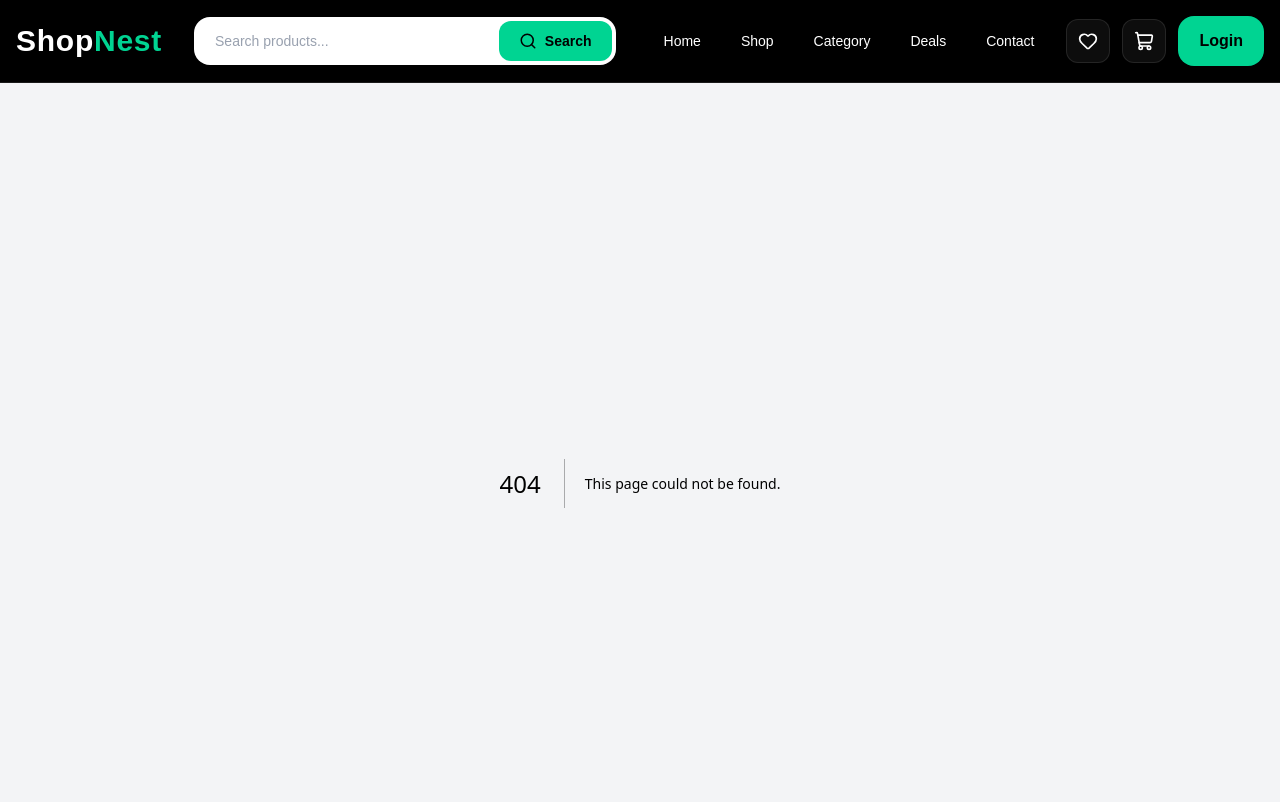
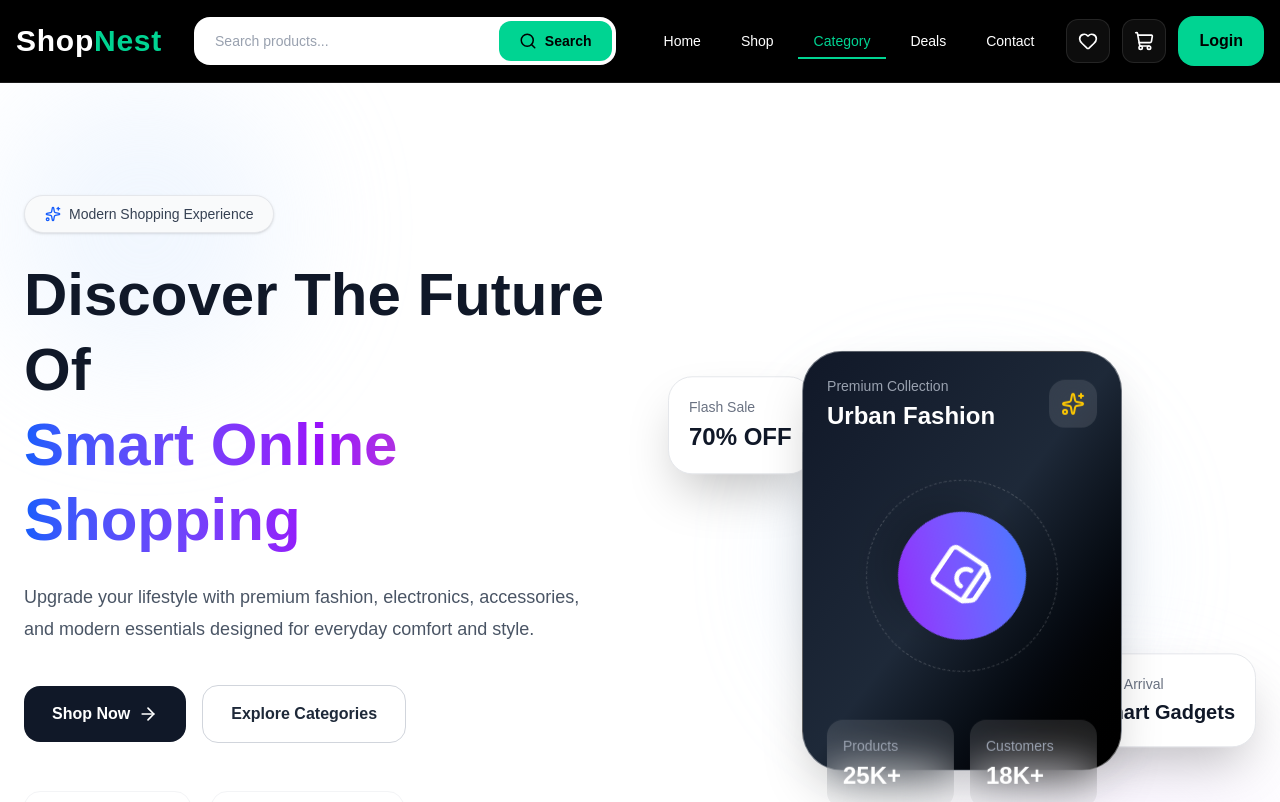
Before and after one commit to kyachingprue/next-ecommerce-website, a Next.js app: page /categories in a window 1280 px wide. Before the commit this address had no page. Shown: the top 802 px of the page. Built offline with nearby package versions, Linux system fonts and the light colour scheme.

Commit message:
new code updated

```diff
--- a/src/app/category/page.tsx
+++ b/src/app/categories/page.tsx
@@ -1,5 +1,4 @@
 import CategoryBanner from '@/components/category/CategoryBanner';
-import React from 'react';
 
 export default function CategoryPage() {
   return (
--- a/src/app/shop/page.tsx
+++ b/src/app/shop/page.tsx
@@ -13,13 +13,27 @@ const ShopPage = () => {
   const categories = getAllCategories()
 
   // Selected Category State
+  // Selected Category State
   const [selectedCategory, setSelectedCategory] = useState('all')
+  const [currentPage, setCurrentPage] = useState(1)
+
+  const productsPerPage = 12
 
   // Filter Products
   const filteredProducts =
     selectedCategory === 'all'
       ? allProducts
       : allProducts.filter(product => product.category === selectedCategory)
+
+  // Total Pages
+  const totalPages = Math.ceil(filteredProducts.length / productsPerPage)
+
+  // Pagination Start & End
+  const startIndex = (currentPage - 1) * productsPerPage
+  const endIndex = startIndex + productsPerPage
+
+  // Current Products
+  const currentProducts = filteredProducts.slice(startIndex, endIndex)
 
   return (
     <div className="container mx-auto py-6 md:py-5">
@@ -45,7 +59,10 @@ const ShopPage = () => {
         <div className="grid grid-cols-2 md:grid-cols-3 lg:grid-cols-5 gap-5">
           {/* All Products Button */}
           <button
-            onClick={() => setSelectedCategory('all')}
+            onClick={() => {
+              setSelectedCategory('all')
+              setCurrentPage(1)
+            }}
             className={`
               group relative overflow-hidden rounded-3xl border bg-white p-5
               shadow-md transition-all duration-300 hover:-translate-y-2
@@ -82,7 +99,8 @@ const ShopPage = () => {
           {categories.map(category => (
             <Link
               href={`/shop/${category.slug}`}
-               key={category.id}
+              key={category.id}
+              onClick={() => setCurrentPage(1)}
               className={`
                 group relative overflow-hidden rounded-3xl border bg-white p-5
                 shadow-md transition-all duration-300 hover:-translate-y-2
@@ -175,9 +193,69 @@ const ShopPage = () => {
 
         {/* Product Grid */}
         <div className="grid grid-cols-1 md:grid-cols-2 lg:grid-cols-3 gap-10">
-          {filteredProducts.map(product => (
+          {currentProducts.map(product => (
             <ProductCard key={product.id} product={product} />
           ))}
+        </div>
+        {/* Pagination */}
+        <div className="my-16 flex items-center justify-center gap-3 flex-wrap">
+          {/* Previous */}
+          <button
+            onClick={() => setCurrentPage(prev => prev - 1)}
+            disabled={currentPage === 1}
+            className="
+      rounded-full px-5 py-3
+      bg-linear-to-r from-slate-100 to-slate-200
+      text-slate-700 font-semibold
+      shadow-md transition-all duration-300
+      hover:scale-105 hover:shadow-xl
+      disabled:opacity-40 disabled:cursor-not-allowed
+    "
+          >
+            Prev
+          </button>
+
+          {/* Dynamic Page Numbers */}
+          {Array.from({ length: totalPages }, (_, index) => {
+            const page = index + 1
+
+            return (
+              <button
+                key={page}
+                onClick={() => setCurrentPage(page)}
+                className={`
+          h-12 w-12 rounded-full
+          font-bold transition-all duration-300
+          shadow-md hover:scale-110
+
+          ${
+            currentPage === page
+              ? 'bg-linear-to-r from-cyan-500 via-blue-500 to-indigo-500 text-white shadow-cyan-300'
+              : 'bg-white text-slate-700 border border-slate-200 hover:bg-slate-50'
+          }
+        `}
+              >
+                {page}
+              </button>
+            )
+          })}
+
+          {/* Next */}
+          <button
+            onClick={() => setCurrentPage(prev => prev + 1)}
+            disabled={currentPage === totalPages}
+            className="
+      rounded-full px-5 py-3
+      bg-linear-to-r from-cyan-500 to-blue-500
+      text-white font-semibold
+      shadow-lg shadow-cyan-200
+      transition-all duration-300
+      hover:scale-105 hover:shadow-xl
+      disabled:opacity-40 disabled:cursor-not-allowed
+    "
+          >
+            Next
+          </button>
         </div>
       </div>
     </div>
--- a/src/components/category/CategoryBanner.tsx
+++ b/src/components/category/CategoryBanner.tsx
@@ -1,97 +1,207 @@
 'use client'
 
-import Image from 'next/image'
-import { motion } from 'framer-motion'
+import { motion } from 'motion/react'
+import {
+  ArrowRight,
+  Sparkles,
+  ShieldCheck,
+  Truck,
+  ShoppingBag
+} from 'lucide-react'
+import Link from 'next/link'
+import CategoriesSection from '../home/CategoriesSection'
 
-const CategoryBanner = () => {
+export default function CategoryBanner() {
   return (
-    <section className="w-full bg-white py-10 px-4 md:px-10 lg:px-20">
-      {/* Top Heading */}
-      <div className="text-center mb-8">
-        <h2 className="text-2xl md:text-4xl font-bold text-gray-800">
-          Shop by Category
-        </h2>
-        <p className="text-gray-500 mt-2 text-sm md:text-base">
-          Explore trending collections curated for you
-        </p>
+    <section>
+      <section className="relative overflow-hidden bg-white py-20 lg:py-28">
+        {/* Background Blur Effects */}
+        <div className="absolute left-0 top-0 h-72 w-72 rounded-full bg-blue-100 blur-3xl opacity-40" />
+        <div className="absolute bottom-0 right-0 h-80 w-80 rounded-full bg-purple-100 blur-3xl opacity-40" />
+
+        <div className="container mx-auto px-6">
+          <div className="grid items-center gap-14 lg:grid-cols-2">
+            {/* LEFT CONTENT */}
+            <motion.div
+              initial={{ opacity: 0, x: -70 }}
+              whileInView={{ opacity: 1, x: 0 }}
+              transition={{ duration: 0.8 }}
+              viewport={{ once: true }}
+              className="relative z-10"
+            >
+              {/* Badge */}
+              <div className="mb-6 inline-flex items-center gap-2 rounded-full border border-gray-200 bg-gray-50 px-5 py-2 text-sm font-medium text-gray-700 shadow-sm">
+                <Sparkles className="h-4 w-4 text-blue-600" />
+                Modern Shopping Experience
               </div>
 
-      {/* Banner Layout */}
-      <div className="grid grid-cols-1 lg:grid-cols-3 gap-6">
-        {/* LEFT BIG BANNER */}
-        <motion.div
-          whileHover={{ scale: 1.02 }}
-          className="relative lg:col-span-2 h-75 md:h-105 rounded-2xl overflow-hidden shadow-md"
-        >
-          <Image
-            src="https://images.unsplash.com/photo-1518770660439-4636190af475"
-            alt="Electronics"
-            fill
-            className="object-cover"
-            sizes="(max-width: 1024px) 100vw, 66vw"
-          />
+              {/* Heading */}
+              <h1 className="max-w-2xl text-4xl font-black leading-tight text-gray-900 md:text-6xl">
+                Discover The Future Of
+                <span className="block bg-linear-to-r from-blue-600 via-purple-600 to-pink-500 bg-clip-text text-transparent">
+                  Smart Online Shopping
+                </span>
+              </h1>
 
-          <div className="absolute inset-0 bg-linear-to-r from-black/60 via-black/20 to-transparent"></div>
-
-          <div className="absolute left-6 md:left-10 bottom-6 text-white">
-            <h3 className="text-xl md:text-3xl font-bold">Electronics Deals</h3>
-            <p className="text-sm md:text-base text-gray-200 mt-1">
-              Up to 50% off on smart devices
+              {/* Description */}
+              <p className="mt-6 max-w-xl text-lg leading-8 text-gray-600">
+                Upgrade your lifestyle with premium fashion, electronics,
+                accessories, and modern essentials designed for everyday comfort
+                and style.
               </p>
 
-            <button className="mt-4 px-5 py-2 bg-white text-black rounded-full text-sm font-medium hover:bg-gray-200 transition">
+              {/* Buttons */}
+              <div className="mt-10 flex flex-wrap items-center gap-4">
+                <Link
+                  href="/shop"
+                  className="group inline-flex items-center gap-2 rounded-2xl bg-gray-900 px-7 py-4 font-semibold text-white transition-all duration-300 hover:scale-105 hover:bg-black"
+                >
                   Shop Now
-            </button>
+                  <ArrowRight className="h-5 w-5 transition-transform duration-300 group-hover:translate-x-1" />
+                </Link>
+
+                <Link
+                  href="/categories"
+                  className="rounded-2xl border border-gray-300 px-7 py-4 font-semibold text-gray-800 transition-all duration-300 hover:border-gray-900 hover:bg-gray-100"
+                >
+                  Explore Categories
+                </Link>
+              </div>
+
+              {/* Features */}
+              <div className="mt-12 flex flex-wrap gap-5">
+                <div className="flex items-center gap-3 rounded-2xl border border-gray-100 bg-white px-5 py-4 shadow-lg shadow-gray-100">
+                  <Truck className="h-5 w-5 text-blue-600" />
+                  <span className="font-medium text-gray-700">
+                    Fast Delivery
+                  </span>
+                </div>
+
+                <div className="flex items-center gap-3 rounded-2xl border border-gray-100 bg-white px-5 py-4 shadow-lg shadow-gray-100">
+                  <ShieldCheck className="h-5 w-5 text-green-600" />
+                  <span className="font-medium text-gray-700">
+                    Secure Payment
+                  </span>
+                </div>
+
+                <div className="flex items-center gap-3 rounded-2xl border border-gray-100 bg-white px-5 py-4 shadow-lg shadow-gray-100">
+                  <ShoppingBag className="h-5 w-5 text-pink-600" />
+                  <span className="font-medium text-gray-700">
+                    Premium Products
+                  </span>
+                </div>
               </div>
             </motion.div>
 
-        {/* RIGHT STACK BANNERS */}
-        <div className="flex flex-col gap-6">
-          {/* Fashion */}
+            {/* RIGHT SIDE 3D ANIMATION */}
             <motion.div
-            whileHover={{ scale: 1.02 }}
-            className="relative h-47.5 rounded-2xl overflow-hidden shadow-md"
+              initial={{ opacity: 0, x: 70 }}
+              whileInView={{ opacity: 1, x: 0 }}
+              transition={{ duration: 0.9 }}
+              viewport={{ once: true }}
+              className="relative flex items-center justify-center"
             >
-            <Image
-              src="https://images.unsplash.com/photo-1521335629791-ce4aec67dd49"
-              alt="Fashion"
-              fill
-              className="object-cover"
-              sizes="(max-width: 1024px) 100vw, 33vw"
-            />
+              {/* Main Floating Card */}
+              <motion.div
+                animate={{
+                  y: [0, -20, 0],
+                  rotate: [0, 2, 0]
+                }}
+                transition={{
+                  duration: 6,
+                  repeat: Infinity,
+                  ease: 'easeInOut'
+                }}
+                className="relative z-20 h-105 w-[320px] rounded-[40px] border border-white/40 bg-linear-to-br from-gray-900 via-gray-800 to-black p-6 shadow-2xl"
+              >
+                {/* Top */}
+                <div className="flex items-center justify-between">
+                  <div>
+                    <p className="text-sm text-gray-400">Premium Collection</p>
+                    <h3 className="mt-1 text-2xl font-bold text-white">
+                      Urban Fashion
+                    </h3>
+                  </div>
 
-            <div className="absolute inset-0 bg-black/40"></div>
+                  <div className="rounded-2xl bg-white/10 p-3 backdrop-blur-xl">
+                    <Sparkles className="h-6 w-6 text-yellow-400" />
+                  </div>
+                </div>
 
-            <div className="absolute left-5 bottom-5 text-white">
-              <h3 className="text-lg font-semibold">Fashion</h3>
-              <p className="text-xs text-gray-200">New arrivals</p>
+                {/* Product Circle */}
+                <motion.div
+                  animate={{
+                    rotate: 360
+                  }}
+                  transition={{
+                    duration: 18,
+                    repeat: Infinity,
+                    ease: 'linear'
+                  }}
+                  className="mx-auto mt-12 flex h-48 w-48 items-center justify-center rounded-full border border-dashed border-white/20"
+                >
+                  <div className="flex h-32 w-32 items-center justify-center rounded-full bg-linear-to-br from-blue-500 to-purple-600 shadow-2xl">
+                    <ShoppingBag className="h-14 w-14 text-white" />
                   </div>
                 </motion.div>
 
-          {/* Home Decor */}
+                {/* Bottom Stats */}
+                <div className="mt-12 grid grid-cols-2 gap-4">
+                  <div className="rounded-2xl bg-white/10 p-4 backdrop-blur-xl">
+                    <p className="text-sm text-gray-400">Products</p>
+                    <h4 className="mt-1 text-2xl font-bold text-white">25K+</h4>
+                  </div>
+
+                  <div className="rounded-2xl bg-white/10 p-4 backdrop-blur-xl">
+                    <p className="text-sm text-gray-400">Customers</p>
+                    <h4 className="mt-1 text-2xl font-bold text-white">18K+</h4>
+                  </div>
+                </div>
+              </motion.div>
+
+              {/* Floating Small Card 1 */}
               <motion.div
-            whileHover={{ scale: 1.02 }}
-            className="relative h-47.5 rounded-2xl overflow-hidden shadow-md"
+                animate={{
+                  y: [0, -15, 0]
+                }}
+                transition={{
+                  duration: 4,
+                  repeat: Infinity,
+                  ease: 'easeInOut'
+                }}
+                className="absolute left-0 top-10 z-10 rounded-3xl border border-gray-200 bg-white p-5 shadow-2xl"
               >
-            <Image
-              src="https://images.unsplash.com/photo-1505693416388-ac5ce068fe85"
-              alt="Home Decor"
-              fill
-              className="object-cover"
-              sizes="(max-width: 1024px) 100vw, 33vw"
-            />
+                <p className="text-sm text-gray-500">Flash Sale</p>
+                <h4 className="mt-1 text-2xl font-black text-gray-900">
+                  70% OFF
+                </h4>
+              </motion.div>
 
-            <div className="absolute inset-0 bg-black/40"></div>
+              {/* Floating Small Card 2 */}
+              <motion.div
+                animate={{
+                  y: [0, 18, 0]
+                }}
+                transition={{
+                  duration: 5,
+                  repeat: Infinity,
+                  ease: 'easeInOut'
+                }}
+                className="absolute bottom-8 right-0 z-10 rounded-3xl border border-gray-200 bg-white p-5 shadow-2xl"
+              >
+                <p className="text-sm text-gray-500">New Arrival</p>
+                <h4 className="mt-1 text-xl font-bold text-gray-900">
+                  Smart Gadgets
+                </h4>
+              </motion.div>
 
-            <div className="absolute left-5 bottom-5 text-white">
-              <h3 className="text-lg font-semibold">Home Decor</h3>
-              <p className="text-xs text-gray-200">Modern lifestyle</p>
-            </div>
+              {/* Glow */}
+              <div className="absolute h-72 w-72 rounded-full bg-blue-200 blur-3xl opacity-40" />
             </motion.div>
           </div>
         </div>
       </section>
+      <CategoriesSection/>
+    </section>
   )
 }
-
-export default CategoryBanner
--- a/src/components/shared/Navbar.tsx
+++ b/src/components/shared/Navbar.tsx
@@ -8,7 +8,7 @@ import { usePathname } from 'next/navigation'
 const navItems = [
   { name: 'Home', href: '/' },
   { name: 'Shop', href: '/shop' },
-  { name: 'Category', href: '/category' },
+  { name: 'Category', href: '/categories' },
   { name: 'Deals', href: '/deals' },
   { name: 'Contact', href: '/contact' }
 ]
```
Lines whose indentation alone changed are shown as unchanged.
